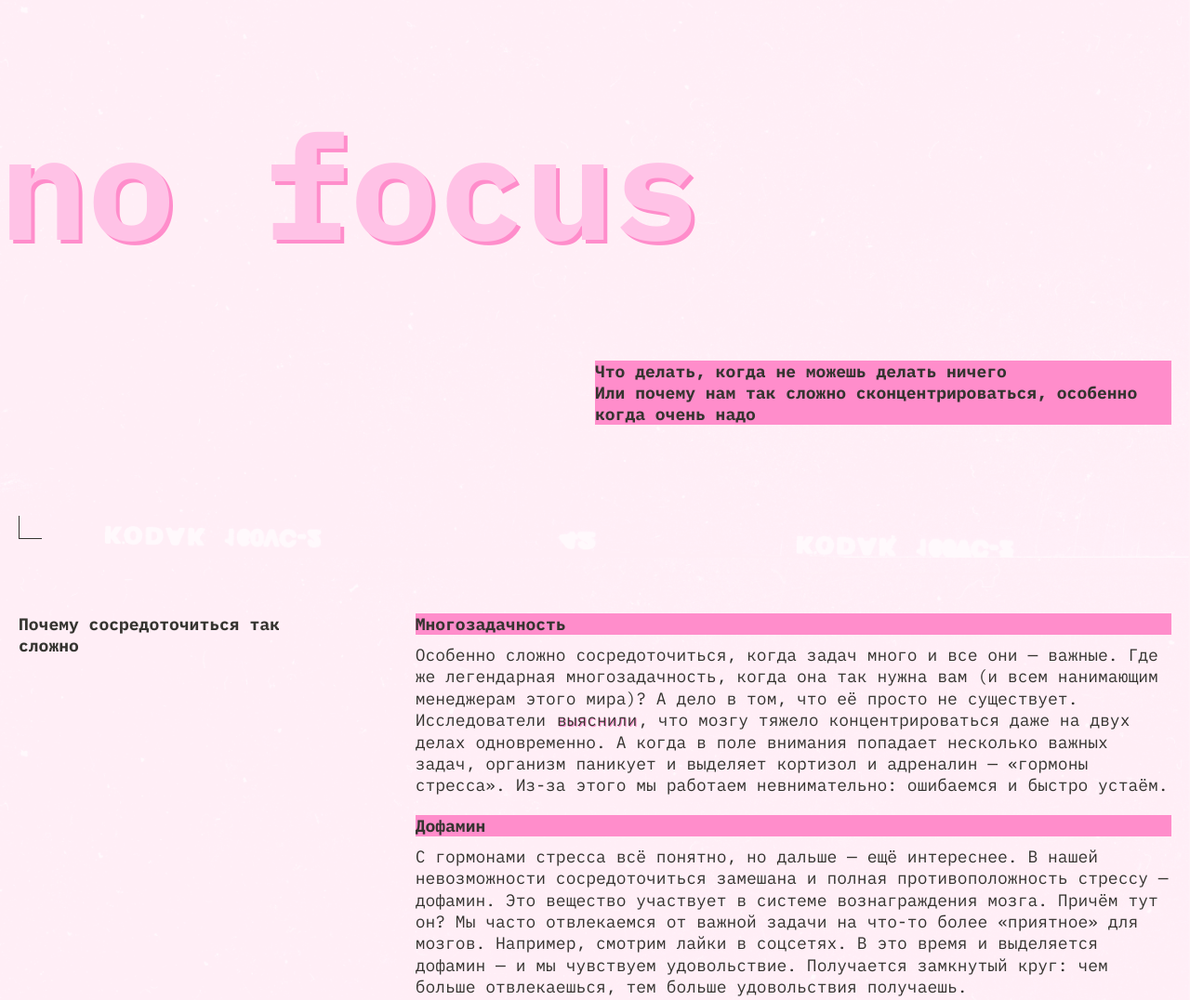
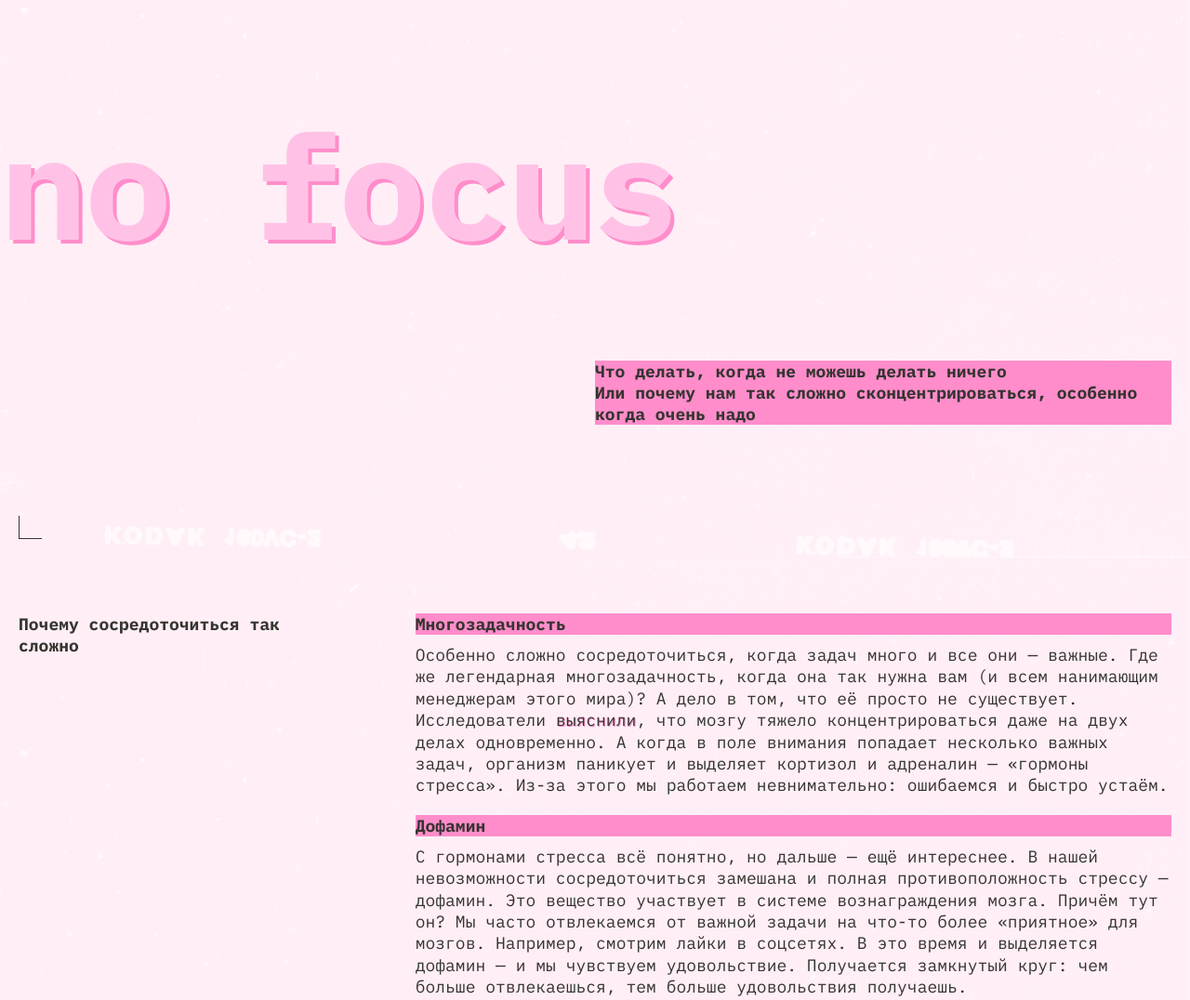
Before and after one commit to PalomoBravas/slozhno-sosredotochitsya, a plain HTML site: page index.html in a window 1280 px wide. Shown: the part 200-1276 px from the top of the page at 93% size. Drawn offline with Linux system fonts and the light colour scheme.

Commit message:
init commit

```diff
--- a/styles/style.css
+++ b/styles/style.css
@@ -17,6 +17,8 @@
 
 
 .header {
+    min-inline-size: 375px;
+    max-inline-size: 1440px;
     min-block-size: 100vh;
     padding: 10px;
     display: grid;
@@ -70,8 +72,10 @@
 .header__title {
     color: var(--logo-color);
     font-size: var(--logo-font-size);
+    letter-spacing: -0.02em;
     line-height: 0.825;
     text-shadow: 4px 4px 0 var(--accent-color);
+
 }
 
 .header__text {
@@ -178,13 +182,13 @@
 }
 
 .link {
-    display: inline-flex;
+    /*display: inline-flex;*/
     text-shadow: 1px 1px var(--accent-color);
     text-decoration: none;
     cursor: pointer;
-    max-block-size: 22px;
-    align-items: center;
-    border: 1px solid transparent;
+    /*max-block-size: 22px;*/
+    /*align-items: center;*/
+    /*border: 1px solid transparent;*/
 }
 
 .link:hover {
```
